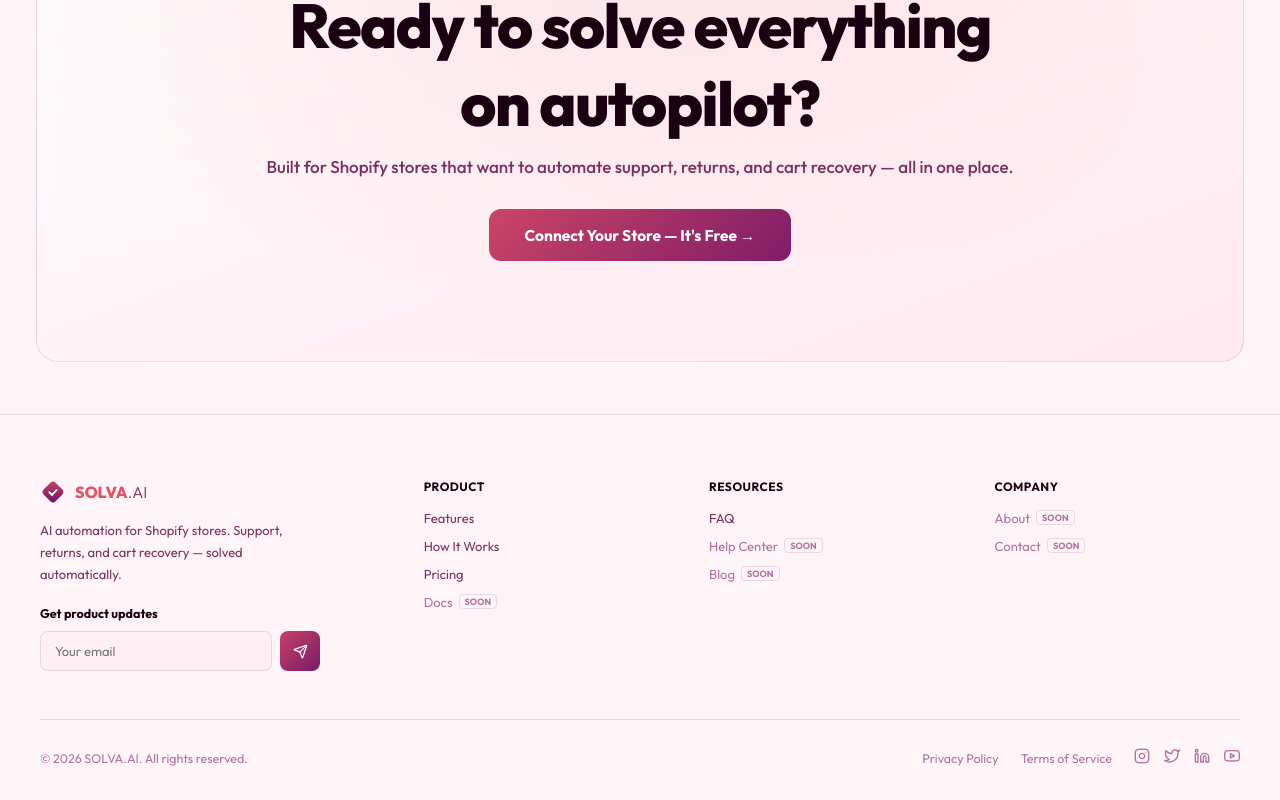
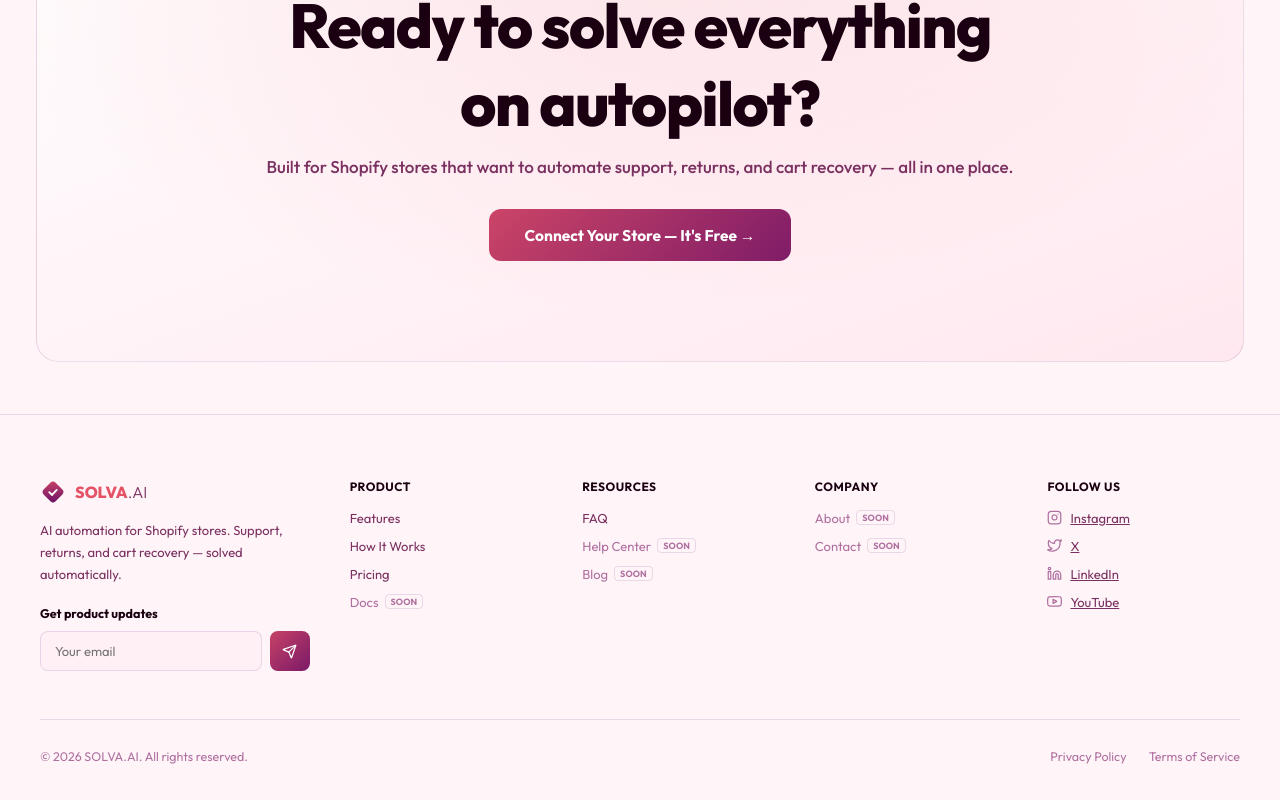
Before and after one commit to getsolvacom/solva, a React (Vite) app: page / in a window 1280 px wide. Shown: the part 6351-7151 px from the top of the page. Built offline with nearby package versions, Linux system fonts and the light colour scheme; no server answers.

Commit message:
Restructure footer: dedicated Follow Us column, cleaner legal row separation
Co-Authored-By: Claude Sonnet 5 <noreply@anthropic.com>

```diff
--- a/src/pages/LandingPage.jsx
+++ b/src/pages/LandingPage.jsx
@@ -684,7 +684,7 @@ export default function LandingPage() {
       {/* FOOTER */}
       <footer style={{position:"relative",zIndex:1,borderTop:`1px solid ${C.border}`,padding:"64px 40px 32px"}}>
         <div style={{maxWidth:LAYOUT.maxWidth,margin:"0 auto"}}>
-          <div className="footer-grid" style={{display:"grid",gridTemplateColumns:"1.4fr 1fr 1fr 1fr",gap:40,marginBottom:48}}>
+          <div className="footer-grid" style={{display:"grid",gridTemplateColumns:"1.4fr 1fr 1fr 1fr 1fr",gap:40,marginBottom:48}}>
             <div>
               <div style={{marginBottom:14}}><SolvaLogo/></div>
               <p style={{fontSize:13,color:C.sub,lineHeight:1.7,marginBottom:20,maxWidth:280}}>
@@ -723,12 +723,22 @@ export default function LandingPage() {
                 {label:"About", soon:true},
                 {label:"Contact", soon:true},
               ]},
+              {title:"Follow Us", social:true, items:[
+                {label:"Instagram", href:"https://instagram.com", icon:<IconInstagram size={15} strokeWidth={2}/>},
+                {label:"X", href:"https://twitter.com", icon:<IconTwitter size={15} strokeWidth={2}/>},
+                {label:"LinkedIn", href:"https://linkedin.com", icon:<IconLinkedin size={15} strokeWidth={2}/>},
+                {label:"YouTube", href:"https://youtube.com", icon:<IconYoutube size={15} strokeWidth={2}/>},
+              ]},
             ].map((col,i)=>(
               <div key={i}>
                 <p style={{fontSize:12,fontWeight:700,color:C.text,marginBottom:16,textTransform:"uppercase",letterSpacing:".04em"}}>{col.title}</p>
                 <div style={{display:"flex",flexDirection:"column",gap:12}}>
                   {col.items.map((item,j)=>(
-                    item.soon ? (
+                    col.social ? (
+                      <a key={j} href={item.href} target="_blank" rel="noopener noreferrer" style={{fontSize:13,color:C.sub,display:"flex",alignItems:"center",gap:8}}>
+                        <span style={{color:C.muted,display:"flex"}}>{item.icon}</span>{item.label}
+                      </a>
+                    ) : item.soon ? (
                       <span key={j} style={{fontSize:13,color:C.muted,display:"flex",alignItems:"center",gap:6}}>
                         {item.label}<span style={{fontSize:9,fontWeight:700,color:C.muted,border:`1px solid ${C.border}`,borderRadius:4,padding:"1px 5px"}}>SOON</span>
                       </span>
@@ -748,12 +758,6 @@ export default function LandingPage() {
             <div style={{display:"flex",gap:22,alignItems:"center"}}>
               <span onClick={()=>navigate("/privacy")} style={{fontSize:12.5,color:C.muted,cursor:"pointer"}}>Privacy Policy</span>
               <span onClick={()=>navigate("/terms")} style={{fontSize:12.5,color:C.muted,cursor:"pointer"}}>Terms of Service</span>
-              <div style={{display:"flex",gap:14}}>
-                <a href="https://instagram.com" target="_blank" rel="noopener noreferrer" style={{color:C.muted}}><IconInstagram size={16} strokeWidth={2}/></a>
-                <a href="https://twitter.com" target="_blank" rel="noopener noreferrer" style={{color:C.muted}}><IconTwitter size={16} strokeWidth={2}/></a>
-                <a href="https://linkedin.com" target="_blank" rel="noopener noreferrer" style={{color:C.muted}}><IconLinkedin size={16} strokeWidth={2}/></a>
-                <a href="https://youtube.com" target="_blank" rel="noopener noreferrer" style={{color:C.muted}}><IconYoutube size={16} strokeWidth={2}/></a>
-              </div>
             </div>
           </div>
         </div>
```
